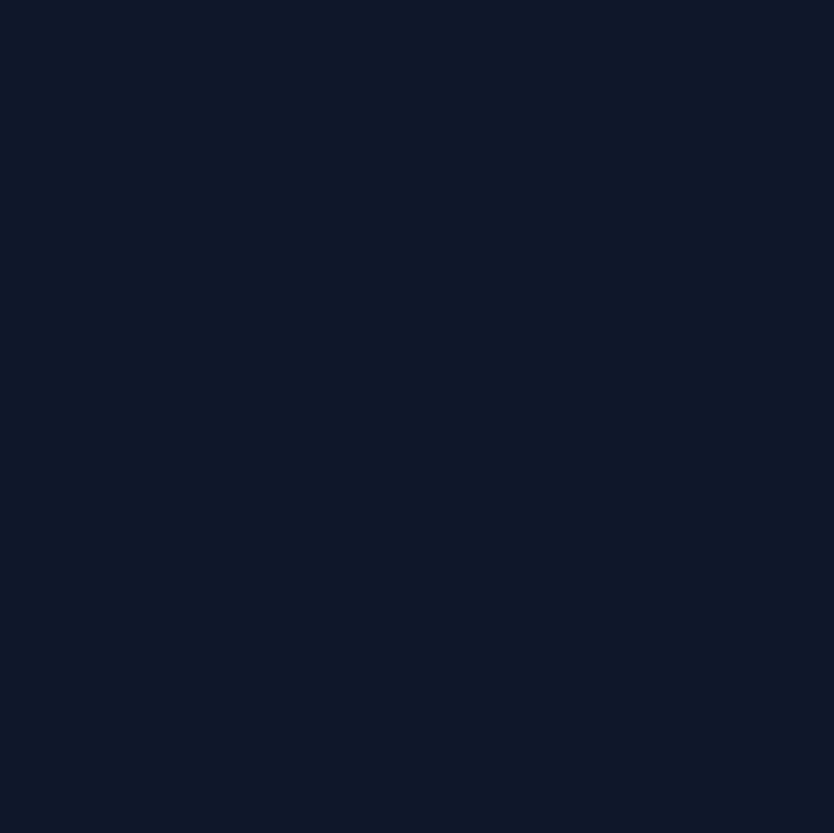
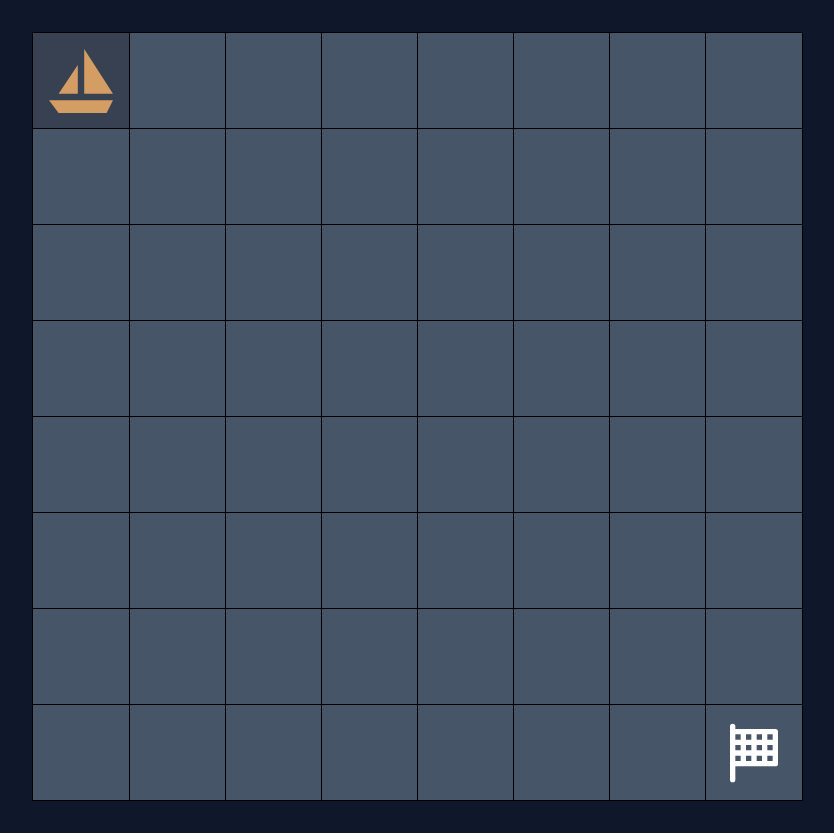
Before and after one commit to priftisk/hangman, a React (Vite) app: page /battlefield in a window 1280 px wide. Before the commit this address had no page. Shown: the whole page, without its empty margins (223-1057 px from the left). Before the commit the page ends 800 px from the top, so only its background shows below. Built offline with nearby package versions, Linux system fonts and the light colour scheme.

Commit message:
Battlefield init grid - Basic move logic

```diff
--- a/src/App.jsx
+++ b/src/App.jsx
@@ -2,16 +2,18 @@ import "./App.css";
 import { BrowserRouter, Route, Routes } from "react-router-dom";
 import HangmanPage from "./pages/HangmanPage";
 import HomePage from "./pages/HomePage";
-import HowHighPage from "./pages/HowHighPage";
-import WordlePage from "./pages/WordlePage";
+import BattleFieldPage from "./pages/BattleFieldPage";
+// import HowHighPage from "./pages/HowHighPage";
+// import WordlePage from "./pages/WordlePage";
 function App() {
   return (
     <BrowserRouter>
       <Routes>
         <Route path="/" element={<HomePage />}>
           <Route path="hangman" element={<HangmanPage />} />
-          <Route path="how-high" element={<HowHighPage />} />
-          <Route path="wordle" element={<WordlePage />} />
+          <Route path="battlefield" element={<BattleFieldPage />} />
+          {/* <Route path="how-high" element={<HowHighPage />} />
+          <Route path="wordle" element={<WordlePage />} /> */}
         </Route>
       </Routes>
     </BrowserRouter>
--- /dev/null
+++ b/src/components/battlefield/TableCell.jsx
@@ -0,0 +1,49 @@
+import PropTypes from "prop-types";
+import ShipIcon from "../../icons/battlefield/ship";
+import FinishIcon from "../../icons/battlefield/finish";
+import { useMemo } from "react";
+export default function TableCell({ colIdx, rowIdx, cellState, handleDrop }) {
+  const hasBeenVisited = useMemo(() => cellState.hasBeenVisited, [cellState]);
+  const isFinishCell = useMemo(() => cellState.isFinishCell, [cellState]);
+  const hasPlayer = useMemo(() => cellState.hasPlayer, [cellState]);
+
+  const onDragStart = (e) => {
+    // Store the source cell's coordinates
+    e.dataTransfer.setData("sourceCell", JSON.stringify({ rowIdx, colIdx }));
+  };
+
+  const onDragOver = (e) => {
+    e.preventDefault();
+  };
+
+  const onDrop = (e) => {
+    e.preventDefault();
+    const sourceCell = JSON.parse(e.dataTransfer.getData("sourceCell"));
+
+    // Pass the source and target cell coordinates to handleDrop
+    handleDrop(sourceCell.rowIdx, sourceCell.colIdx, rowIdx, colIdx);
+  };
+
+  return (
+    <td
+      id={`${rowIdx}-${colIdx}`}
+      className={`px-4 py-2 border border-black cursor-move w-24 h-24 ${
+        hasBeenVisited ? "bg-gray-700" : "bg-slate-600"
+      }`}
+      draggable={hasPlayer} // Only allow dragging if the cell has a player
+      onDragStart={hasPlayer ? onDragStart : null}
+      onDragOver={onDragOver}
+      onDrop={onDrop}
+    >
+      {hasPlayer && <ShipIcon />}
+      {isFinishCell && <FinishIcon />}
+    </td>
+  );
+}
+
+TableCell.propTypes = {
+  colIdx: PropTypes.number,
+  rowIdx: PropTypes.number,
+  cellState: PropTypes.object,
+  handleDrop: PropTypes.func,
+};
--- a/src/components/wordle/WordleGrid.jsx
+++ b/src/components/wordle/WordleGrid.jsx
@@ -1,7 +1,15 @@
 import PropTypes from "prop-types";
 import WordleGridRow from "./WordleGridRow";
 import { ROWS } from "../../helper/wordle";
+import { Profiler, useEffect, useState } from "react";
 export default function WordleGrid({ wordToGuess, currentRow }) {
+  const wordArray = Array.from(wordToGuess);
+  const [rowGuesses, setRowGuesses] = useState({});
+  console.log(wordArray)
+  useEffect(() => {
+    if(currentRow === 1) return;
+    debugger;
+  }, [currentRow]);
   return (
     <div className="flex flex-col">
       {Array.from({ length: ROWS }, (row, rowIdx) => (
@@ -10,6 +18,7 @@ export default function WordleGrid({ wordToGuess, currentRow }) {
             wordToGuess={wordToGuess}
             currentRow={currentRow}
             rowIdx={rowIdx + 1}
+            setRowGuesses={setRowGuesses}
           />
         </div>
       ))}
--- a/src/components/wordle/WordleRowItem.jsx
+++ b/src/components/wordle/WordleRowItem.jsx
@@ -6,8 +6,6 @@ export default function WordleGridItem({
   row,
   rowGuess,
 }) {
-
-
   const handleChange = (e) => {
     if (e.target.value.length <= 1) {
       setRowGuess((prev) => ({
@@ -29,7 +27,8 @@ export default function WordleGridItem({
   return (
     <div className="w-20 h-20 bg-slate-700 rounded-lg">
       <span className="text-white font-serif h-full flex items-center justify-center text-2xl uppercase">
-        {/* {content} */}
+        {/* {content ?? ''} */}
+        {null}
       </span>
     </div>
   );
@@ -40,5 +39,5 @@ WordleGridItem.propTypes = {
   isCurrentRow: PropTypes.bool,
   setRowGuess: PropTypes.func,
   row: PropTypes.number,
-  rowGuess: PropTypes.string,
+  rowGuess: PropTypes.object,
 };
--- /dev/null
+++ b/src/helper/battlefield.jsx
@@ -0,0 +1,42 @@
+export function battlefieldInit(setCells, rows, cols) {
+  setCells((prevCells) => {
+    const updatedCells = prevCells.map((row, rowIndex) =>
+      row.map((cell, colIndex) => {
+        if (rowIndex === 0 && colIndex === 0) {
+          return {
+            ...cell,
+            empty: false,
+            isStartingCell: true,
+            hasPlayer: true,
+            hasBeenVisited: true,
+          };
+        }
+        if (rowIndex === rows - 1 && colIndex === cols - 1) {
+          return { ...cell, empty: false, isFinishCell: true };
+        }
+        return cell;
+      })
+    );
+    return updatedCells;
+  });
+}
+
+export function isFinishCell({ cell }) {
+  return cell.isFinishCell;
+}
+export function isEmptyCell({ cell }) {
+  return cell.empty;
+}
+
+export function hasBeenVisited({ cell }) {
+  return cell.hasBeenVisited;
+}
+
+export function isAdjacentCell({ sourceRow, soureCol, targetRow, targetCol }) {
+  let verticalMovement = Math.abs(targetCol - soureCol);
+  let horizontalMovement = Math.abs(targetRow - sourceRow);
+  if (verticalMovement > 1 || horizontalMovement > 1) {
+    return false;
+  }
+  return true;
+}
--- /dev/null
+++ b/src/helper/classes/cell.jsx
@@ -0,0 +1,23 @@
+class Cell {
+  constructor(empty, hasPlayer, isStartingCell, isFinishCell, hasBomb) {
+    this.empty = empty;
+    this.hasBomb = hasBomb;
+    this.hasPlayer = hasPlayer;
+    this.isStartingCell = isStartingCell;
+    this.isFinishCell = isFinishCell;
+  }
+
+  isFinish() {
+    return this.isFinishCell;
+  }
+
+  isEmpty() {
+    return this.empty;
+  }
+
+  isStarting() {
+    return this.isStartingCell;
+  }
+}
+
+export default Cell;
--- /dev/null
+++ b/src/icons/back.jsx
@@ -0,0 +1,34 @@
+export default function Back() {
+  return (
+    <svg
+      width="104px"
+      height="104px"
+      viewBox="0 0 512 512"
+      xmlns="http://www.w3.org/2000/svg"
+      fill="#ffff"
+    >
+      <g id="SVGRepo_bgCarrier" strokeWidth="0"></g>
+      <g
+        id="SVGRepo_tracerCarrier"
+        strokeLinecap="round"
+        strokeLinejoin="round"
+      ></g>
+      <g id="SVGRepo_iconCarrier">
+        {" "}
+        <defs> </defs>{" "}
+        <g data-name="Layer 2" id="Layer_2">
+          {" "}
+          <g
+            data-name="E421, Back, buttons, multimedia, play, stop"
+            id="E421_Back_buttons_multimedia_play_stop"
+          >
+            {" "}
+            <circle cx="256" cy="256" r="246"></circle>{" "}
+            <line x1="352.26" x2="170.43" y1="256" y2="256"></line>{" "}
+            <polyline points="223.91 202.52 170.44 256 223.91 309.48"></polyline>{" "}
+          </g>{" "}
+        </g>{" "}
+      </g>
+    </svg>
+  );
+}
--- /dev/null
+++ b/src/icons/battlefield/finish.jsx
@@ -0,0 +1,21 @@
+export default function FinishIcon() {
+  return (
+    <svg
+    fill="#fff"
+    width="64px"
+    height="64px"
+    viewBox="0 0 24 24"
+    xmlns="http://www.w3.org/2000/svg"
+  >
+    <g id="SVGRepo_bgCarrier" strokeWidth="0"></g>
+    <g
+      id="SVGRepo_tracerCarrier"
+      strokeLinecap="round"
+      strokeLinejoin="round"
+    ></g>
+    <g id="SVGRepo_iconCarrier">
+      <path d="M4,1A1,1,0,0,0,3,2V22a1,1,0,0,0,2,0V17H20a1,1,0,0,0,1-1V4a1,1,0,0,0-1-1H5V2A1,1,0,0,0,4,1ZM7,15H5V13H7Zm0-4H5V9H7ZM17,5h2V7H17Zm0,4h2v2H17Zm0,4h2v2H17ZM13,5h2V7H13Zm0,4h2v2H13Zm0,4h2v2H13ZM9,5h2V7H9ZM9,9h2v2H9Zm0,4h2v2H9ZM7,5V7H5V5Z"></path>
+    </g>
+  </svg>
+  );
+}
--- /dev/null
+++ b/src/icons/battlefield/ship.jsx
@@ -0,0 +1,40 @@
+export default function ShipIcon() {
+  return (
+    <svg
+      width="64px"
+      height="64px"
+      viewBox="0 0 20 20"
+      version="1.1"
+      fill="#d49d63"
+    >
+      <g id="SVGRepo_bgCarrier" strokeWidth="0"></g>
+      <g
+        id="SVGRepo_tracerCarrier"
+        strokeLinecap="round"
+        strokeLinejoin="round"
+      ></g>
+      <g id="SVGRepo_iconCarrier">
+        <g
+          id="Page-1"
+          stroke="none"
+          strokeWidth="1"
+          fill="none"
+          fillRule="evenodd"
+        >
+          <g
+            id="Dribbble-Light-Preview"
+            transform="translate(-340.000000, -5479.000000)"
+            fill="#d49d63"
+          >
+            <g id="icons" transform="translate(56.000000, 160.000000)">
+              <path
+                d="M295,5333 L304,5333 L295,5319 L295,5333 Z M287,5333 L293,5333 L293,5324 L287,5333 Z M304,5335 L302,5339 L287,5339 L284,5335 L304,5335 Z"
+                id="ship-[#611]"
+              ></path>
+            </g>
+          </g>
+        </g>
+      </g>
+    </svg>
+  );
+}
--- /dev/null
+++ b/src/pages/BattleFieldPage.jsx
@@ -0,0 +1,100 @@
+import { useEffect, useState } from "react";
+import TableCell from "../components/battlefield/TableCell";
+import {
+  battlefieldInit,
+  hasBeenVisited,
+  isAdjacentCell,
+  isEmptyCell,
+  isFinishCell,
+} from "../helper/battlefield";
+export default function BattleFieldPage() {
+  const rows = 8;
+  const cols = 8;
+
+  const [cells, setCells] = useState(
+    Array.from({ length: rows }, () =>
+      Array.from({ length: cols }, () => ({
+        empty: true,
+        hasPlayer: false,
+        isStartingCell: false,
+        isFinishCell: false,
+        hasBomb: false,
+        hasBeenVisited: false,
+      }))
+    )
+  );
+
+  useEffect(() => {
+    battlefieldInit(setCells, rows, cols);
+  }, [rows, cols, setCells]);
+
+  const handleDrop = (sourceRow, sourceCol, targetRow, targetCol) => {
+    let targetCell = cells[targetRow][targetCol];
+    // let sourceCell = cells[sourceRow][sourceCol];
+    if (
+      !isAdjacentCell({
+        sourceRow: sourceRow,
+        soureCol: sourceCol,
+        targetCol: targetCol,
+        targetRow: targetRow,
+      })
+    ) {
+      console.log("Invalid move: Must be an adjacent cell");
+      return;
+    }
+    if (hasBeenVisited({ cell: targetCell })) {
+      // If it's the finish cell, return
+      console.log("Invalid move: Cell already been visited");
+      return;
+    }
+
+    if (isFinishCell({ cell: targetCell })) {
+      console.log("You Won");
+      return;
+    }
+
+    // Check if the target cell is empty
+    if (isEmptyCell({ cell: targetCell })) {
+      const newCells = cells.map((row, rowIdx) =>
+        row.map((cell, colIdx) => {
+          if (rowIdx === targetRow && colIdx === targetCol) {
+            // Mark the target cell with the player
+            return {
+              ...cell,
+              empty: false,
+              hasPlayer: true,
+              hasBeenVisited: true,
+            };
+          } else if (rowIdx === sourceRow && colIdx === sourceCol) {
+            // Remove the player from the source cell
+            return { ...cell, empty: true, hasPlayer: false };
+          }
+          return cell;
+        })
+      );
+      setCells(newCells);
+    }
+  };
+
+  return (
+    <div className="overflow-x-auto">
+      <table className="min-w-full table-auto border-collapse border border-gray-300">
+        <tbody>
+          {cells.map((row, rowIdx) => (
+            <tr key={rowIdx} className="odd:bg-gray-50 even:bg-white">
+              {row.map((_, colIdx) => (
+                <TableCell
+                  key={colIdx}
+                  rowIdx={rowIdx}
+                  colIdx={colIdx}
+                  cellState={cells[rowIdx][colIdx]}
+                  handleDrop={handleDrop}
+                />
+              ))}
+            </tr>
+          ))}
+        </tbody>
+      </table>
+    </div>
+  );
+}
--- a/src/pages/HomePage.jsx
+++ b/src/pages/HomePage.jsx
@@ -1,7 +1,7 @@
 import { Link, Outlet, useLocation } from "react-router-dom";
 import HangmanLogo from "../components/hangman/HangmanLogo";
-import HowHighLogo from "../components/howHigh/HowHighLogo";
-import WordleLogo from "../components/wordle/WordleLogo";
+// import HowHighLogo from "../components/howHigh/HowHighLogo";
+// import WordleLogo from "../components/wordle/WordleLogo";
 
 export default function HomePage() {
   const location = useLocation();
@@ -18,7 +18,8 @@ export default function HomePage() {
               <HangmanLogo />
             </Link>
           </div>
-          <div className="animate-zoomin">
+
+          {/* <div className="animate-zoomin">
             <Link to={"how-high"}>
               <HowHighLogo />
             </Link>
@@ -27,7 +28,7 @@ export default function HomePage() {
             <Link to={"wordle"}>
               <WordleLogo />
             </Link>
-          </div>
+          </div> */}
         </>
       )}
 
```
Also changed, not shown: src/components/wordle/WordleGridRow.jsx (+7 -1 lines).
